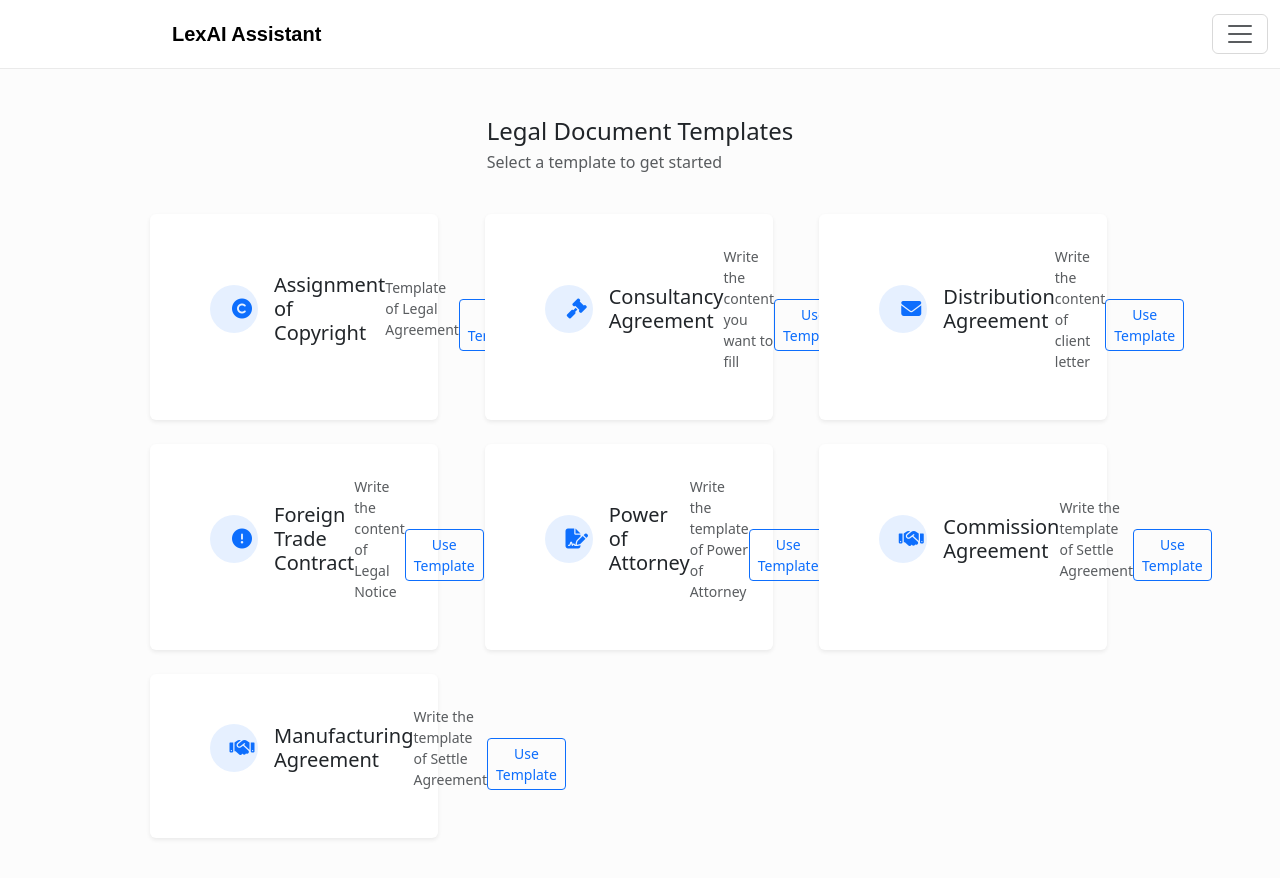
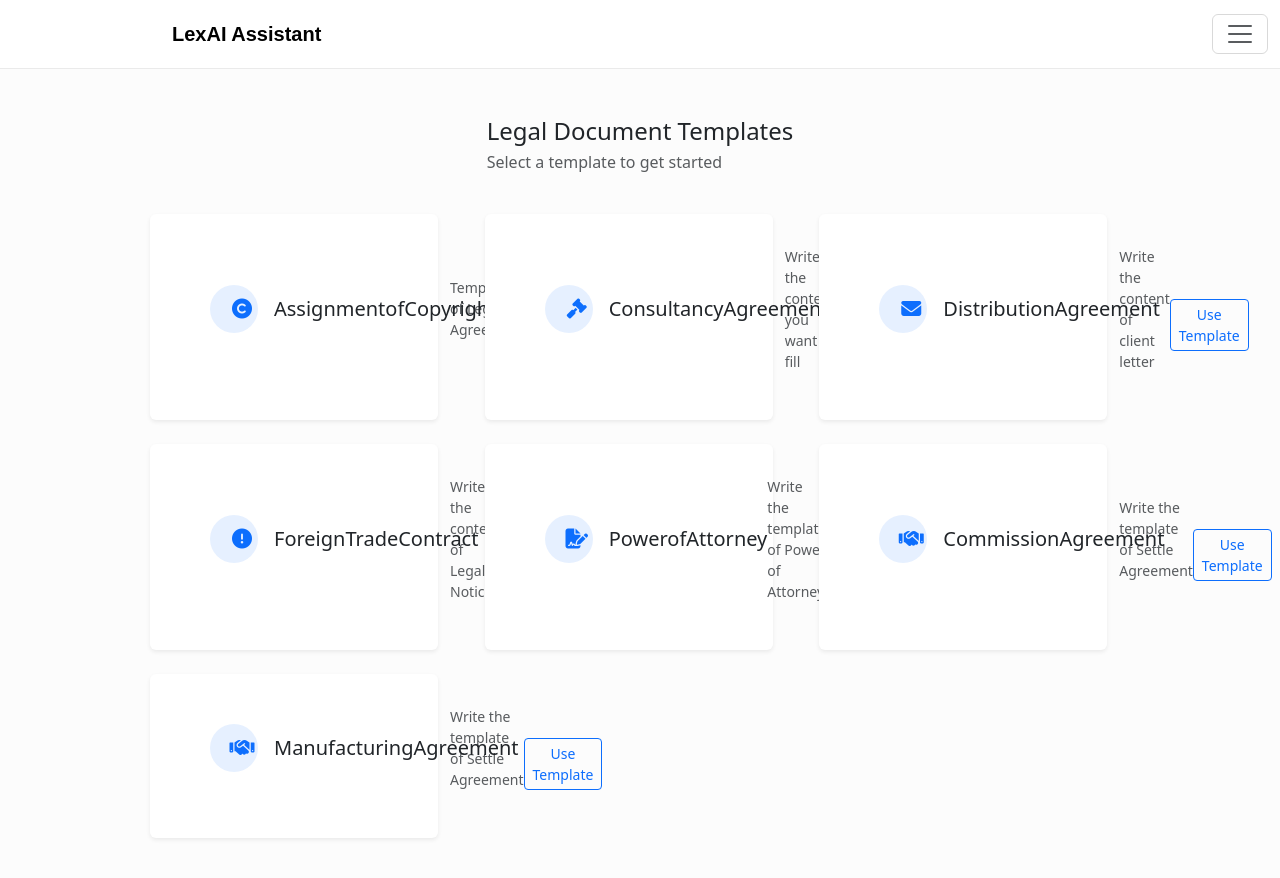
Before and after one commit to winther-s0ldier/Zanger, a React (Vite) app: page /template in a window 1280 px wide. Shown: the top 878 px of the page. Built offline with nearby package versions, Linux system fonts and the light colour scheme; sample sign-in values are in the browser's storage.

Commit message:
Update Template.jsx

```diff
--- a/src/Template.jsx
+++ b/src/Template.jsx
@@ -5,43 +5,43 @@ export default function Template() {
   const [data, setdata] = useState([
     {
       id: 1,
-      template: "Assignment of Copyright",
+      template: "AssignmentofCopyright",
       content: "Template of Legal Agreement",
       icon: "fa-copyright",
     },
     {
       id: 2,
-      template: "Consultancy Agreement",
+      template: "ConsultancyAgreement",
       content: "Write the content you want to fill",
       icon: "fa-gavel",
     },
     {
       id: 3,
-      template: "Distribution Agreement",
+      template: "DistributionAgreement",
       content: "Write the content of client letter",
       icon: "fa-envelope",
     },
     {
       id: 4,
-      template: "Foreign Trade Contract",
+      template: "ForeignTradeContract",
       content: "Write the content of Legal Notice",
       icon: "fa-exclamation-circle",
     },
     {
       id: 5,
-      template: "Power of Attorney",
+      template: "PowerofAttorney",
       content: "Write the template of Power of Attorney",
       icon: "fa-file-signature",
     },
     {
       id: 6,
-      template: "Commission Agreement",
+      template: "CommissionAgreement",
       content: "Write the template of Settle Agreement",
       icon: "fa-handshake",
     },
     {
       id: 7,
-      template: "Manufacturing Agreement",
+      template: "ManufacturingAgreement",
       content: "Write the template of Settle Agreement",
       icon: "fa-handshake",
     }
```
